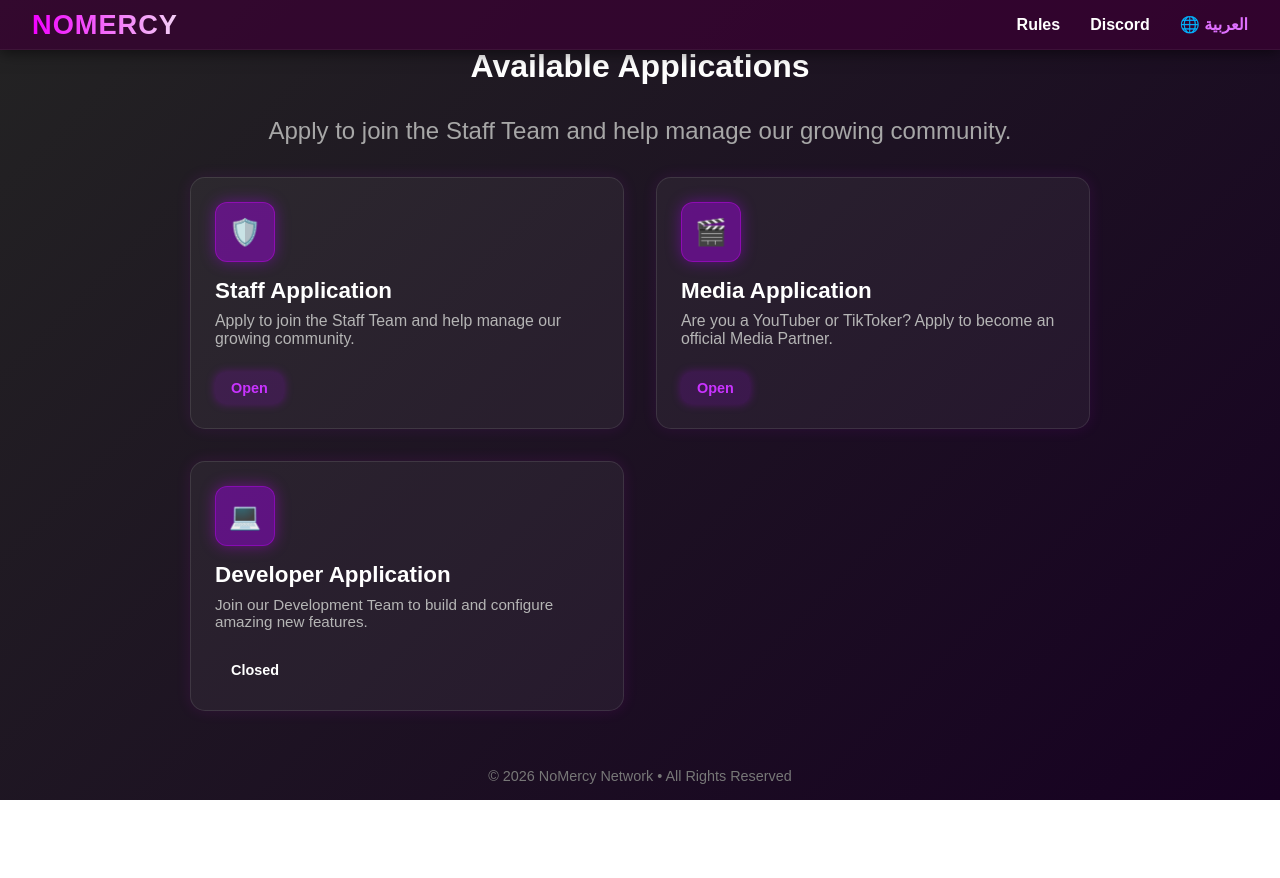
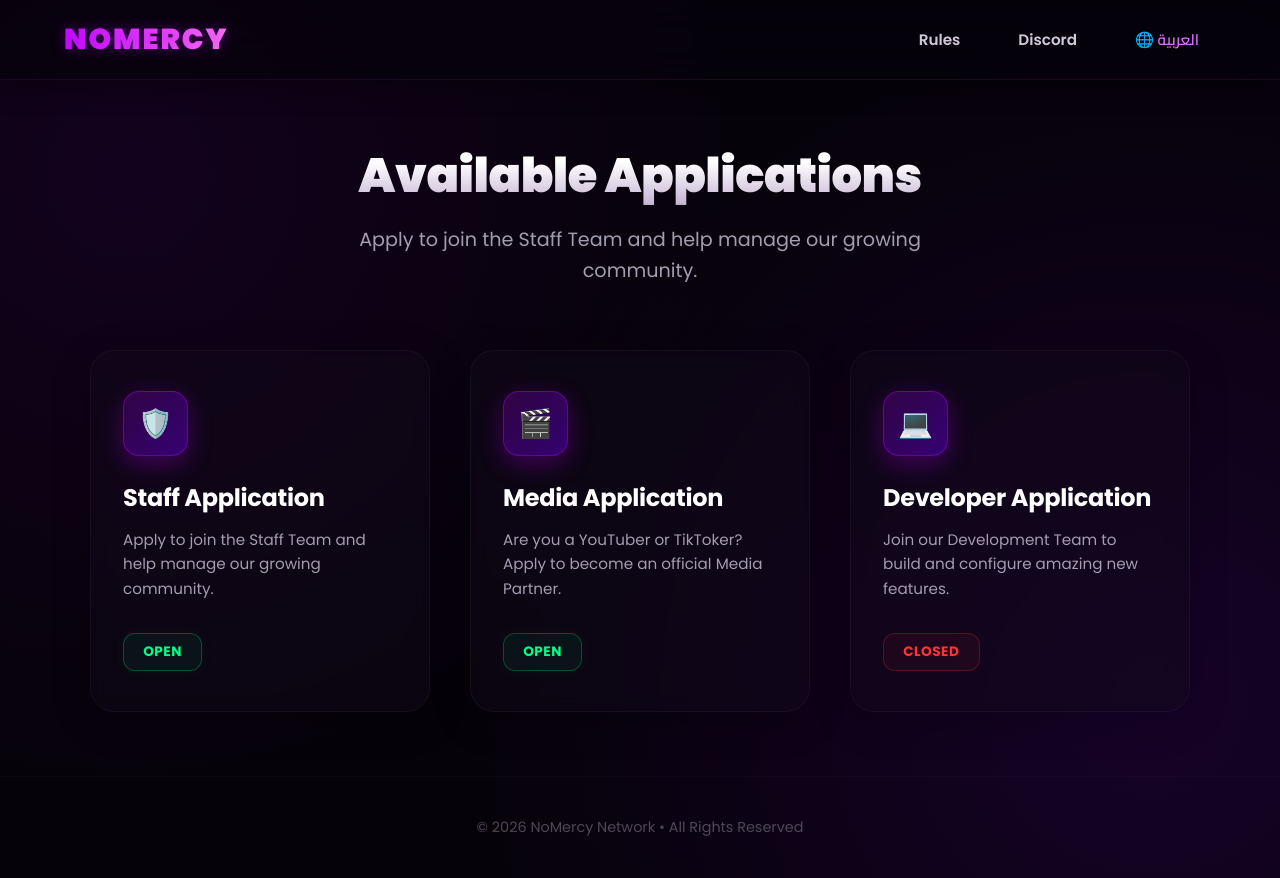
Before and after one commit to LoRsYT2/LORIUSMCApply, a website: page index.html in a window 1280 px wide. Before the commit the page ends 800 px from the top, so only its background shows below. Drawn offline with Linux system fonts and the light colour scheme.

Commit message:
Update style.css

```diff
--- a/style.css
+++ b/style.css
@@ -1,274 +1,264 @@
+@import url('https://fonts.googleapis.com/css2?family=Cairo:wght@400;600;700;900&family=Poppins:wght@300;400;600;700;900&display=swap');
+
+:root {
+  --bg-dark: #06020a;
+  --bg-card: rgba(18, 10, 28, 0.45);
+  --primary-glow: #bd00ff;
+  --secondary-glow: #7000ff;
+  --text-main: #f3f0f5;
+  --text-muted: #a69cb0;
+}
+
 * {
   margin: 0;
   padding: 0;
   box-sizing: border-box;
-  font-family: "Poppins", sans-serif;
+  font-family: "Poppins", "Cairo", sans-serif;
 }
 
 body {
-  background: linear-gradient(135deg, #232323, #170122);
-  color: #fff;
+  background: var(--bg-dark);
+  background-image:
+    radial-gradient(circle at 10% 20%, rgba(95, 0, 143, 0.15) 0%, transparent 45%),
+    radial-gradient(circle at 90% 80%, rgba(142, 0, 255, 0.12) 0%, transparent 50%);
+  color: var(--text-main);
   min-height: 100vh;
   display: flex;
   flex-direction: column;
   align-items: center;
+  overflow-x: hidden;
 }
 
+/* --- الهيدر الزجاجي الفخم --- */
 header {
   width: 100%;
   position: fixed;
-  z-index: 10;
-  height: 6.3%;
-  background: rgba(57, 0, 51, 0.74);
+  top: 0;
+  left: 0;
+  z-index: 1000;
+  height: 80px;
+  background: rgba(6, 2, 10, 0.7);
+  backdrop-filter: blur(20px);
+  -webkit-backdrop-filter: blur(20px);
   display: flex;
   justify-content: space-between;
   align-items: center;
-  padding: 1rem 2rem;
-  box-shadow: 0 2px 15px rgba(0, 0, 0, 0.6);
-  border-bottom: 1px solid rgba(255, 255, 255, 0.05);
+  padding: 0 4rem;
+  border-bottom: 1px solid rgba(189, 0, 255, 0.15);
+  box-shadow: 0 4px 30px rgba(0, 0, 0, 0.4);
 }
 
 header h1 {
-  font-size: 1.7rem;
-  font-weight: 700;
-  background: linear-gradient(90deg, #f200ff, #f4d2f6);
+  font-size: 1.8rem;
+  font-weight: 900;
+  background: linear-gradient(90deg, #bd00ff, #ff7bf0);
   -webkit-background-clip: text;
   -webkit-text-fill-color: transparent;
-  letter-spacing: 1px;
+  letter-spacing: 2px;
   text-transform: uppercase;
-  text-shadow: none;
+  animation: logoGlow 3s ease-in-out infinite alternate;
+}
+
+header nav {
+  display: flex;
+  align-items: center;
+  gap: 1.5rem;
 }
 
 header nav a {
-  color: #ffffff;
+  color: #d1c9da;
   text-decoration: none;
-  margin-left: 1.6rem;
-  font-weight: 700;
-  transition: 0.3s;
+  font-weight: 600;
+  font-size: 0.95rem;
+  padding: 0.5rem 1rem;
+  border-radius: 8px;
+  transition: all 0.3s cubic-bezier(0.4, 0, 0.2, 1);
+  border: 1px solid transparent;
 }
 
 header nav a:hover {
-  color: #ee00ff;
-  text-shadow: 0 0 8px #d900ff;
+  color: #fff;
+  background: rgba(189, 0, 255, 0.1);
+  border-color: rgba(189, 0, 255, 0.3);
+  box-shadow: 0 0 15px rgba(189, 0, 255, 0.2);
 }
 
+/* --- محتوى الصفحة الرئيسي --- */
 main {
   width: 90%;
-  max-width: 900px;
-  margin-top: 3rem;
+  max-width: 1100px;
+  margin-top: 140px;
+  padding-bottom: 4rem;
+  animation: fadeInUp 0.8s ease-out;
+}
+
+/* --- العناوين الاحترافية --- */
+.hero-section {
+  text-align: center;
+  margin-bottom: 4rem;
 }
 
 .section-title {
-  font-size: 2rem;
-  text-align: center;
-  margin-bottom: 2rem;
+  font-size: 3rem;
+  font-weight: 900;
+  letter-spacing: -0.5px;
+  margin-bottom: 0.8rem;
+  background: linear-gradient(180deg, #ffffff 30%, #bca7cc);
+  -webkit-background-clip: text;
+  -webkit-text-fill-color: transparent;
 }
-.section-title2 {
-  font-size: 1rem;
-  color: #a7a7a7;
-  text-align: left;
+
+.section-title3 {
+  font-size: 1.2rem;
+  color: var(--text-muted);
+  font-weight: 400;
+  max-width: 600px;
+  margin: 0 auto;
+  line-height: 1.6;
+}
+
+/* --- شبكة البطاقات الثلاثية الأبعاد --- */
+.cards {
+  display: grid;
+  grid-template-columns: repeat(auto-fit, minmax(320px, 1fr));
+  gap: 2.5rem;
+}
+
+.card, .Developer {
+  background: var(--bg-card);
+  backdrop-filter: blur(10px);
+  -webkit-backdrop-filter: blur(10px);
+  padding: 2.5rem 2rem;
+  border-radius: 24px;
+  border: 1px solid rgba(255, 255, 255, 0.04);
+  transition: all 0.4s cubic-bezier(0.25, 1, 0.5, 1);
+  position: relative;
+  text-decoration: none;
+  color: #fff;
+  display: flex;
+  flex-direction: column;
+  overflow: hidden;
+  box-shadow: 0 10px 40px rgba(0, 0, 0, 0.2);
+}
+
+/* حواف مضيئة خفيفة تتحرك عند التمرير */
+.card::before, .Developer::before {
+  content: '';
+  position: absolute;
+  top: 0; left: 0; width: 100%; height: 100%;
+  background: linear-gradient(135deg, transparent, rgba(189, 0, 255, 0.1), transparent);
+  transform: translateX(-100%);
+  transition: transform 0.6s ease;
+}
+
+.card:hover::before, .Developer:hover::before {
+  transform: translateX(100%);
+}
+
+.card:hover, .Developer:hover {
+  transform: translateY(-10px) scale(1.02);
+  border-color: rgba(189, 0, 255, 0.4);
+  box-shadow: 0 20px 50px rgba(142, 0, 255, 0.25);
+  background: rgba(28, 14, 43, 0.6);
+}
+
+/* الأيقونات النيون المضيئة */
+.card-icon, .Developer-icon {
+  background: linear-gradient(135deg, rgba(189, 0, 255, 0.2), rgba(112, 0, 255, 0.4));
+  border: 1px solid rgba(189, 0, 255, 0.4);
+  width: 65px;
+  height: 65px;
+  border-radius: 16px;
+  display: flex;
+  justify-content: center;
+  align-items: center;
+  font-size: 28px;
+  margin-bottom: 1.5rem;
+  box-shadow: 0 8px 25px rgba(189, 0, 255, 0.3);
+  transition: transform 0.3s ease;
+}
+
+.card:hover .card-icon, .Developer:hover .Developer-icon {
+  transform: rotate(8deg) scale(1.1);
+}
+
+.card h2, .Developer h2 {
+  font-size: 1.5rem;
+  font-weight: 700;
+  margin-bottom: 0.8rem;
+  letter-spacing: -0.3px;
+}
+
+.card p, .Developer p {
+  font-size: 0.95rem;
+  color: var(--text-muted);
+  line-height: 1.6;
   margin-bottom: 2rem;
 }
 
-.section-title3 {
-  font-size: 1.5rem;
-  color: #a7a7a7;
-  text-align: center;
-  margin-bottom: 2rem;
-}
-
-.cards {
-  display: grid;
-  grid-template-columns: repeat(auto-fit, minmax(300px, 1fr));
-  gap: 2rem;
-}
-
-.card {
-  background: rgba(255, 255, 255, 0.05);
-  padding: 1.5rem;
-  border-radius: 15px;
-  box-shadow: 0 0 15px rgba(208, 0, 255, 0.1);
-  transition: 0.3s ease;
-  position: relative;
-  text-decoration: none;
-  color: #fff;
-  border: 1px solid rgba(255, 255, 255, 0.1);
-}
-
-.card:hover {
-  transform: translateY(-5px);
-  box-shadow: 0 0 20px rgba(157, 0, 255, 0.4);
-  background: rgba(255, 255, 255, 0.08);
-}
-
-.card-icon {
-  background: rgba(179, 0, 255, 0.4);
-  border: 1px solid rgba(212, 0, 255, 0.4);
-  box-shadow: 0 0 15px rgba(174, 0, 255, 0.4);
-  width: 60px;
-  height: 60px;
+/* --- الحالات الـ Status التفاعلية --- */
+.status {
+  padding: 0.5rem 1.2rem;
   border-radius: 12px;
-  display: flex;
-  justify-content: center;
+  display: inline-flex;
   align-items: center;
-  font-size: 26px;
-  margin-bottom: 1rem;
-}
-
-.card h2 {
-  font-size: 1.4rem;
-  margin-bottom: 0.5rem;
-}
-
-.card p {
-  font-size: 0.99rem;
-  color: #b5b5b5;
-  margin-bottom: 1.5rem;
-}
-
-.status {
-  padding: 0.5rem 1rem;
-  border-radius: 10px;
-  display: inline-block;
-  font-size: 0.9rem;
-  font-weight: 600;
+  gap: 0.5rem;
+  font-size: 0.85rem;
+  font-weight: 700;
+  align-self: flex-start;
+  margin-top: auto;
+  letter-spacing: 0.5px;
+  text-transform: uppercase;
+  transition: all 0.3s ease;
 }
 
 .open {
-  background: rgba(174, 0, 255, 0.15);
-  color: #c933ff;
-  box-shadow: 0 0 10px rgba(187, 0, 255, 0.3);
+  background: rgba(0, 255, 136, 0.06);
+  color: #00ff88;
+  border: 1px solid rgba(0, 255, 136, 0.25);
+  box-shadow: 0 0 15px rgba(0, 255, 136, 0.05);
 }
 
-form {
-  display: flex;
-  flex-direction: column;
-  gap: 1rem;
-  background: rgba(255, 255, 255, 0.073);
-  padding: 2rem;
-  border-radius: 15px;
-  box-shadow: 0 0 15px rgba(204, 0, 255, 0.34);
-  border: 1px solid rgba(255, 255, 255, 0.05);
-  margin-bottom: 2rem;
+.card:hover .open {
+  background: rgba(0, 255, 136, 0.15);
+  box-shadow: 0 0 20px rgba(0, 255, 136, 0.3);
 }
 
-form input, form textarea, form select {
-  background: rgba(255, 255, 255, 0.1);
-  border: 1px solid rgba(255, 255, 255, 0.15);
-  outline: none;
-  padding: 0.8rem;
-  border-radius: 8px;
-  color: #fff;
-  font-size: 1rem;
-  transition: 0.3s;
+.closed {
+  background: rgba(255, 51, 51, 0.06);
+  color: #ff3333;
+  border: 1px solid rgba(255, 51, 51, 0.25);
 }
 
-form input:focus, form textarea:focus, form select:focus {
-  border-color: #9900ff;
-  box-shadow: 0 0 10px rgba(230, 0, 255, 0.3);
+/* --- الفوتر --- */
+footer {
+  margin-top: auto;
+  padding: 2.5rem 0;
+  text-align: center;
+  color: #4f4656;
+  font-size: 0.9rem;
+  font-weight: 500;
+  border-top: 1px solid rgba(255, 255, 255, 0.02);
+  width: 100%;
 }
 
-form textarea {
-  resize: none;
-  height: 120px;
+/* --- تأثيرات التحريك والانيميشن --- */
+@keyframes fadeInUp {
+  from { opacity: 0; transform: translateY(20px); }
+  to { opacity: 1; transform: translateY(0); }
 }
 
-form button {
-  background: #ff00ff;
-  color: #fff;
-  border: none;
-  padding: 0.8rem;
-  font-size: 1rem;
-  font-weight: 600;
-  border-radius: 8px;
-  cursor: pointer;
-  transition: 0.3s;
-  box-shadow: 0 0 15px rgba(195, 0, 255, 0.5);
+@keyframes logoGlow {
+  from { text-shadow: 0 0 10px rgba(189, 0, 255, 0.3); }
+  to { text-shadow: 0 0 25px rgba(189, 0, 255, 0.7), 0 0 10px rgba(255, 123, 240, 0.4); }
 }
 
-form button:hover {
-  background: #8100cc;
-  box-shadow: 0 0 25px rgba(166, 0, 255, 0.7);
-  transform: scale(1.03);
+/* التجاوب مع الهواتف */
+@media (max-width: 768px) {
+  header { padding: 0 1.5rem; height: 70px; }
+  header h1 { font-size: 1.4rem; }
+  header nav { gap: 0.8rem; }
+  header nav a { padding: 0.4rem 0.7rem; font-size: 0.85rem; }
+  .section-title { font-size: 2.2rem; }
+  main { margin-top: 110px; }
 }
-
-footer {
-  margin-top: auto;
-  padding: 1rem 0;
-  text-align: center;
-  color: #777;
-  font-size: 0.9rem;
-}
-
-input[type="number"]::-webkit-outer-spin-button,
-input[type="number"]::-webkit-inner-spin-button {
-    -webkit-appearance: none;
-    margin: 0;
-}
-
-input[type="number"] {
-    -moz-appearance: textfield;
-}
-
-input[type="number"]::-ms-clear {
-    display: none;
-}
-
-.Developer {
-  background: rgba(255, 255, 255, 0.05);
-  padding: 1.5rem;
-  border-radius: 15px;
-  box-shadow: 0 0 15px rgba(234, 0, 255, 0.1);
-  transition: 0.3s ease;
-  position: relative;
-  text-decoration: none;
-  color: #fff;
-  border: 1px solid rgba(255, 255, 255, 0.1);
-}
-
-.Developer:hover {
-  transform: translateY(-5px);
-  box-shadow: 0 0 20px rgba(170, 0, 255, 0.4);
-  background: rgba(255, 255, 255, 0.08);
-}
-
-.Developer-icon {
-  background: rgba(174, 0, 255, 0.4);
-  border: 1px solid rgba(195, 0, 255, 0.4);
-  box-shadow: 0 0 15px rgba(204, 0, 255, 0.4);
-  width: 60px;
-  height: 60px;
-  border-radius: 12px;
-  display: flex;
-  justify-content: center;
-  align-items: center;
-  font-size: 26px;
-  margin-bottom: 1rem;
-}
-
-.Developer h2 {
-  font-size: 1.4rem;
-  margin-bottom: 0.5rem;
-}
-
-.Developer p {
-  font-size: 0.95rem;
-  color: #b5b5b5;
-  margin-bottom: 1.5rem;
-}
-.open2 {
-  background: rgba(255, 0, 0, 0.15);
-  color: #ff3333e4;
-  box-shadow: 0 0 10px rgba(255, 0, 0, 0.3);
-}
-
-
-.api-list {
-  background-color: #bf00ff;
-}
-.card .punch {
-  font-size: 1.1rem;
-  color: #ff3535;
-  margin-bottom: 1rem;
-  text-shadow: 0 0 8px #ff0000;
-}
```
